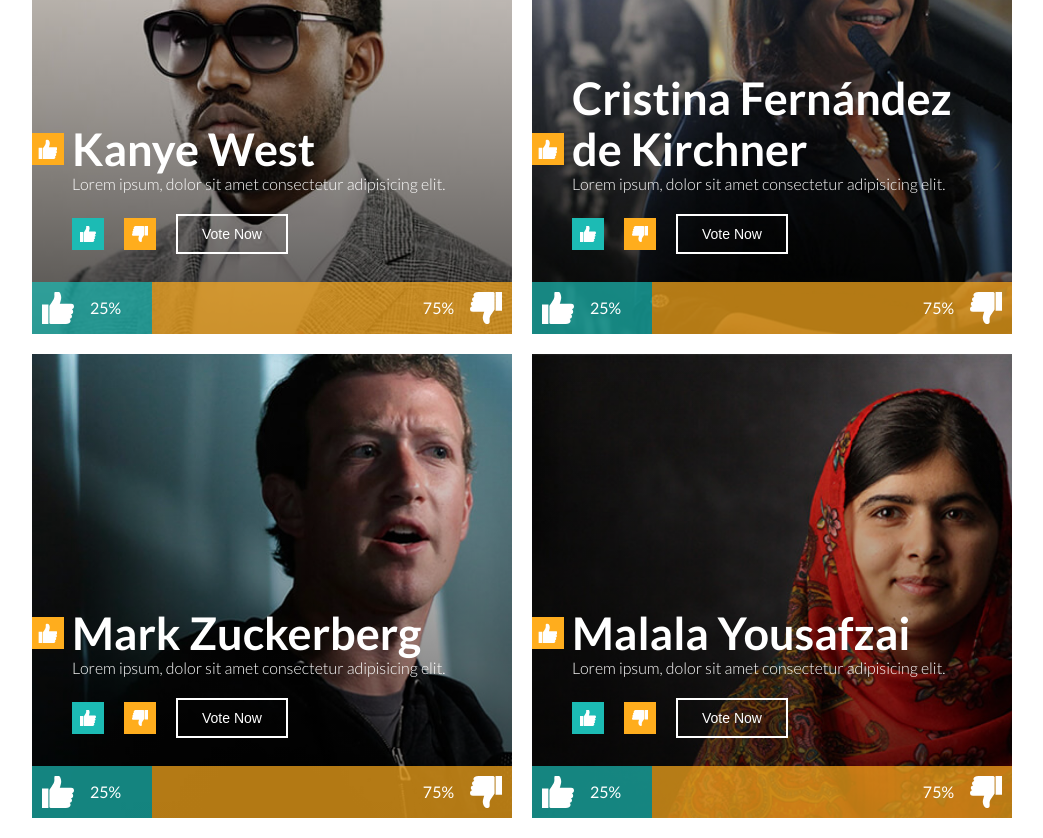
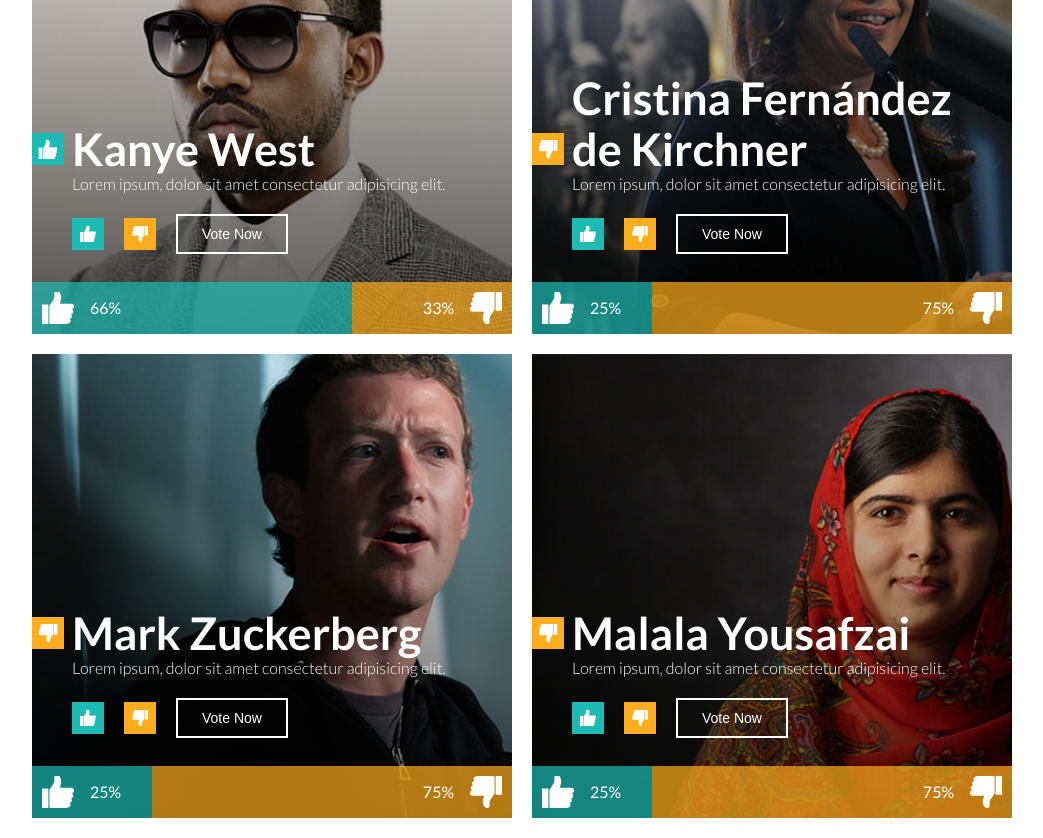
Before and after one commit to mateoodlc/zemoga-test, a Vue app: page / in a window 1280 px wide. Shown: the part 1200-2038 px from the top of the page, without its empty margins (118-1161 px from the left). Built offline with nearby package versions, Linux system fonts and the light colour scheme.

Commit message:
feat: likes update functionality

```diff
--- a/public/assets/data.json
+++ b/public/assets/data.json
@@ -4,7 +4,7 @@
      "id": 1,
      "name": "Kanye West",
      "description": "Lorem ipsum, dolor sit amet consectetur adipisicing elit.",
-     "likes": 1,
+     "likes": 6,
      "dislikes": 3,
      "imgSrc": "./assets/img/kanye.jpg"
    },
--- a/src/assets/data.json
+++ b/src/assets/data.json
@@ -4,7 +4,7 @@
     "id": 1,
     "name": "Kanye West",
     "description": "Lorem ipsum, dolor sit amet consectetur adipisicing elit.",
-    "likes": 1,
+    "likes": 6,
     "dislikes": 3,
     "imgSrc": "./assets/img/kanye.jpg"
   },
--- a/src/components/VoteComponent/VoteComponent.vue
+++ b/src/components/VoteComponent/VoteComponent.vue
@@ -2,7 +2,8 @@
   <div class="vote-module" :style="{ backgroundImage: 'url(' + imgSrc + ')' }">
     <div class="vote-module__content">
       <div class="vote-popularity__wrapper">
-        <span class="popularity-indicator" :class="{'disliked': likes < dislikes}">
+        <span class="popularity-indicator"
+        :class="{'disliked': popularityComputed.likes < popularityComputed.dislikes}">
           <img src="../../assets/img/like.svg" alt="">
         </span>
         <h2 class="vote-module__name">{{name}}</h2>
@@ -11,23 +12,30 @@
         {{description}}
       </p>
       <div class="vote-module__content__footer">
-        <form action="submit">
+        <form v-if="!voted">
           <fieldset>
             <label class="container container--like">
-              <input type="radio" name="radio">
+              <input type="radio" name="radio" value="liked" v-model="voteLiked">
               <img src="../../assets/img/like.svg" alt="">
               <span class="sr-only">Like</span>
               <span class="checkmark"></span>
             </label>
             <label class="container container--dislike">
-              <input type="radio" name="radio">
+              <input type="radio" name="radio" value="disliked" v-model="voteLiked">
               <img src="../../assets/img/like.svg" alt="">
               <span class="sr-only">Dislike</span>
               <span class="checkmark"></span>
             </label>
           </fieldset>
-          <button class="button" type="submit">Vote Now</button>
+          <button
+          class="button"
+          @click.prevent="voteLiked !== '' ? updatePopularity() : ''">
+            Vote Now
+          </button>
         </form>
+        <button v-if="voted" class="button" @click="voteAgain">
+          Vote Again
+        </button>
       </div>
     </div>
     <div class="vote-module__measurement">
@@ -35,10 +43,10 @@
       <span class="disliked" :style="{width: popularityComputed.dislikes + '%'}"></span>
       <div class="vote-module__measurement-like">
         <img src="../../assets/img/like.svg" alt="Like">
-        <p>{{popularityComputed.likes+'%'}}</p>
+        <p>{{Math.floor(popularityComputed.likes)+'%'}}</p>
       </div>
       <div class="vote-module__measurement-dislike">
-        <p>{{popularityComputed.dislikes+'%'}}</p>
+        <p>{{Math.floor(popularityComputed.dislikes)+'%'}}</p>
         <img src="../../assets/img/like.svg" alt="Like">
       </div>
     </div>
@@ -48,6 +56,14 @@
 <script>
 export default {
   name: 'Vote',
+  data() {
+    return {
+      voted: false,
+      localLikes: this.$props.likes,
+      localDislikes: this.$props.dislikes,
+      voteLiked: String,
+    };
+  },
   props: {
     id: Number,
     name: String,
@@ -59,13 +75,26 @@ export default {
   mounted() {
   },
   methods: {
+    updatePopularity() {
+      const voteStatus = this.voteLiked === 'liked';
+      this.voted = true;
+      if (voteStatus) {
+        this.localLikes += 1;
+      } else {
+        this.localDislikes += 1;
+      }
+    },
+    voteAgain() {
+      this.voted = false;
+      this.voteLiked = '';
+    },
   },
   computed: {
     popularityComputed() {
-      const rate = this.$props.likes + this.$props.dislikes;
+      const rate = this.localLikes + this.localDislikes;
       const popularityObj = {
-        likes: (this.$props.likes * 100) / rate,
-        dislikes: (this.$props.dislikes * 100) / rate,
+        likes: (this.localLikes * 100) / rate,
+        dislikes: (this.localDislikes * 100) / rate,
       };
       return popularityObj;
     },
--- a/src/components/VoteComponent/voteComponent.scss
+++ b/src/components/VoteComponent/voteComponent.scss
@@ -52,6 +52,9 @@ h2 {
  background-color: $blue;
  &.disliked {
   background-color: $orange;
+  img {
+   transform: translateX(-50%) translateY(-50%) rotate(180deg);
+  }
  }
  img {
   top: 50%;
@@ -128,6 +131,7 @@ h2.vote-module__name {
   top: 0;
   height: 100%;
   opacity: 0.7;
+  transition: width .3s ease-in-out;
  }
  .liked {
   left: 0;
```
